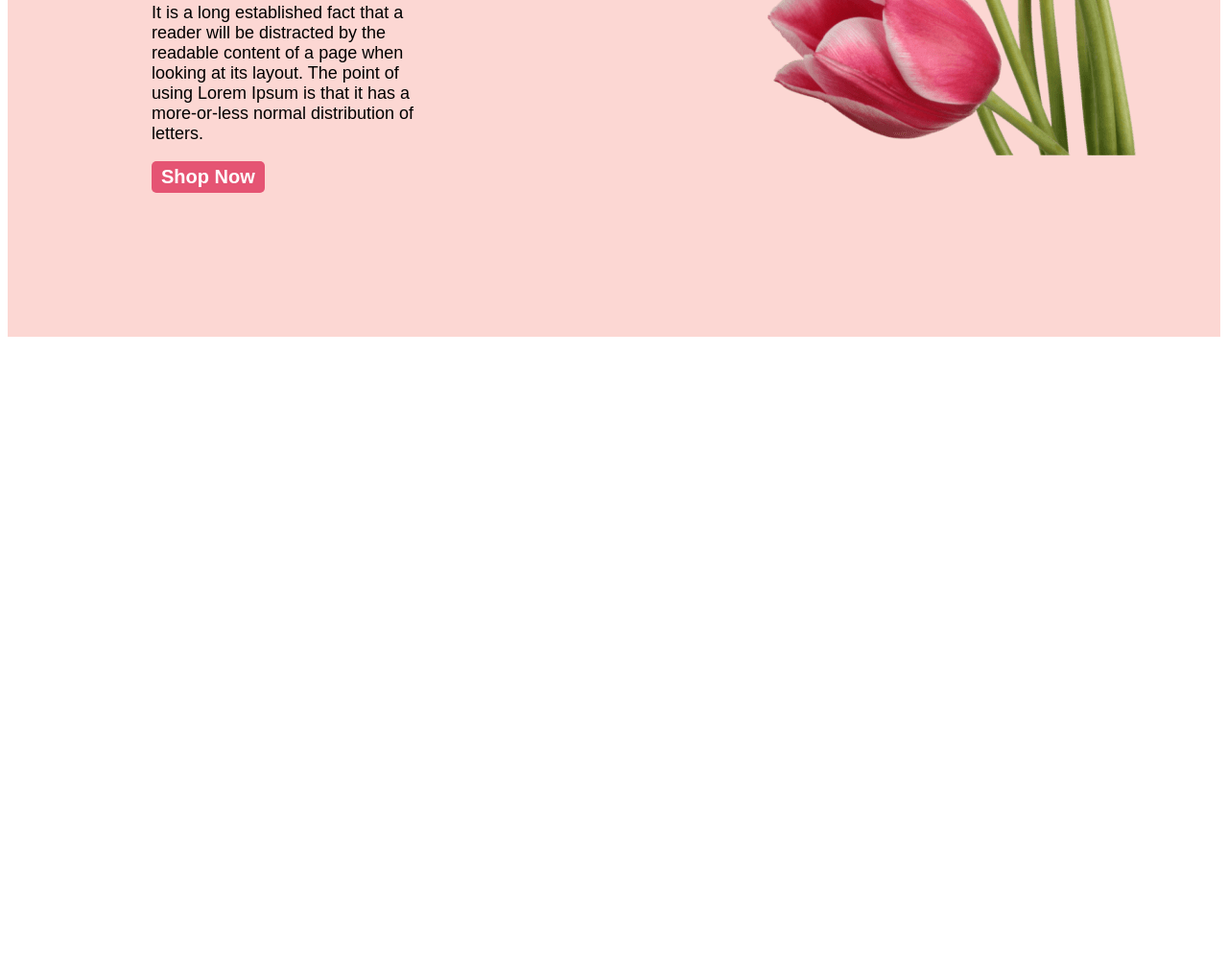
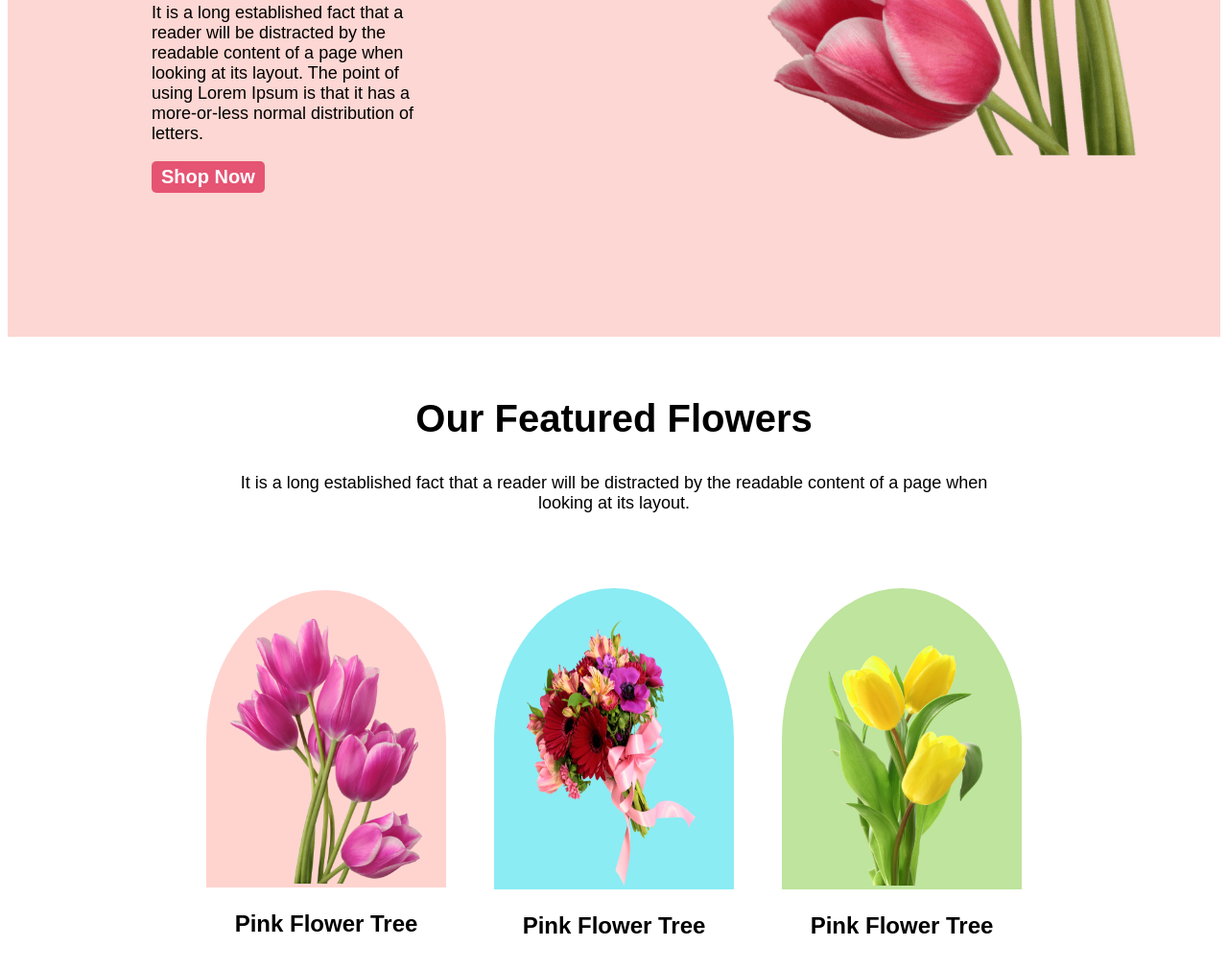
Before and after one commit to utpalsharma630/flower-shop, a plain HTML site: page index.html in a window 1280 px wide. Shown: the part 831-1842 px from the top of the page at 96% size. Before the commit the page ends 1190 px from the top, so only its background shows below. Drawn offline with Linux system fonts and the light colour scheme.

Commit message:
flowers-template

```diff
--- a/index.html
+++ b/index.html
@@ -18,7 +18,30 @@
         </section>
     </header>
     <main>
-
+        <section class="featured-flower">
+            <h1>Our Featured Flowers</h1>
+            <p>It is a long established fact that a reader will be distracted by the readable content of a page when looking at its layout.</p>
+        </section>
+        <section class="flowers">
+            <section class="flowers-template">
+                <div class="flowers-template-first">
+                    <img src="images/img-2.png" alt="">
+                </div>
+                <h1>Pink Flower Tree</h1>
+            </section>
+            <section class="flowers-template">
+                <div class="flowers-template-second">
+                    <img src="images/img-3.png" alt="">
+                </div>
+                <h1>Pink Flower Tree</h1>
+            </section>
+            <section class="flowers-template">
+                <div class="flowers-template-third">
+                    <img src="images/img-4.png" alt="">
+                </div>
+                <h1>Pink Flower Tree</h1>
+            </section>
+        </section>
     </main>
     <footer>
 
--- a/style.css
+++ b/style.css
@@ -1,14 +1,16 @@
 body{
     font-family:sans-serif ;
+
 }
 header{
     display: flex;
     gap: 20px;
     align-items: center;
     background-color: #fcd7d3;
-    /* background-image:url('images/bg-header.png'); */
+    /* background-image:url('images/bg-header.png');
 
-    /* background-repeat: no-repeat; */
+    background-repeat: no-repeat; */
+    width: 100%;
 
 }
 .make-flower{
@@ -34,3 +36,68 @@ header{
 .make-flower img{
     padding-bottom: 0;
 }
+.featured-flower{
+    width: 80%;
+    margin: auto;
+    text-align: center;
+    padding: 30px;
+}
+.featured-flower h1{
+    font-size: 40px;
+    font-weight: 800;
+}
+.featured-flower p{
+    font-size: 18px;
+    font-weight: 400;
+
+}
+main{
+    max-width: 80%;
+    margin: auto;
+}
+.flowers{
+    display: flex;
+    gap: 50px;
+    justify-content: center;
+    align-items: center;
+    margin: 30px;
+}
+.flowers-template{
+    text-align: center;
+}
+.flowers-template-first{
+    background-color:#FFD4CF;
+    border-top-right-radius:50%;
+    border-top-left-radius: 50%;
+}
+.flowers-template-first img{
+    width: 200px;
+    padding:30px 25px 0 25px;
+
+}
+.flowers-template-second{
+    background-color:#8becf3;
+    border-top-right-radius:50%;
+    border-top-left-radius: 50%;
+}
+.flowers-template-second img{
+    width: 200px;
+    height: 280px;
+    padding:30px 25px 0 25px;
+
+}
+.flowers-template-third{
+    background-color:#BEE49D;
+    border-top-right-radius:50%;
+    border-top-left-radius: 50%;
+}
+.flowers-template-third img{
+    width: 200px;
+    height: 280px;
+    padding:30px 25px 0 25px;
+
+}
+.flowers h1{
+    font-size: 24px;
+    font-weight: 700;
+}
```
